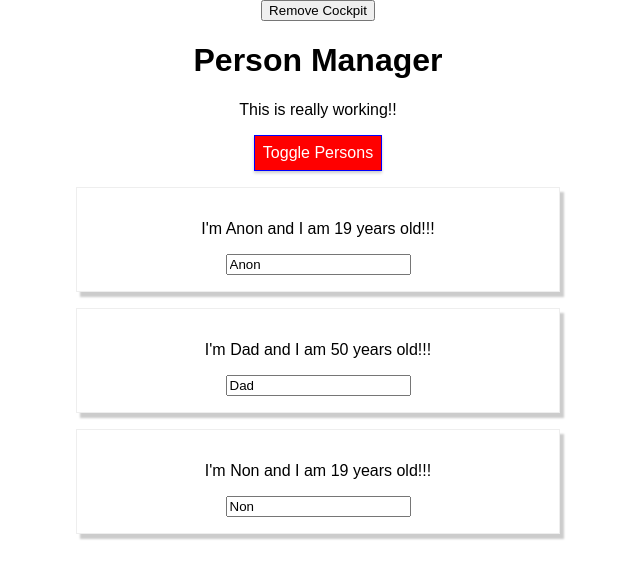
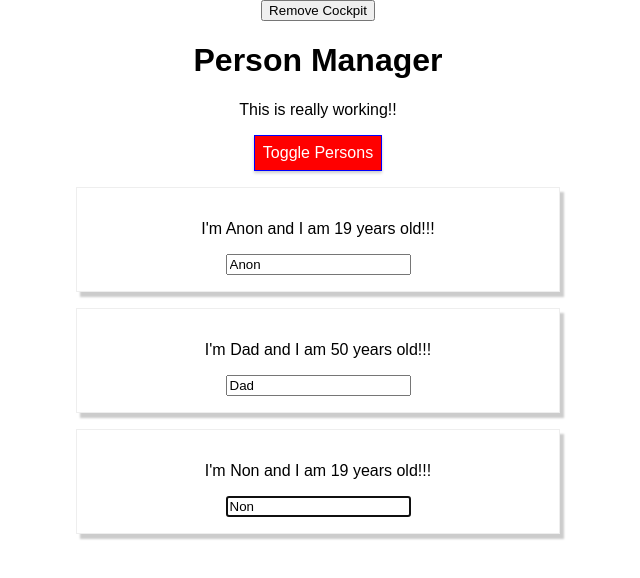
Before and after one commit to AlphaNiner1415/react-tutorial, a React app in the folder react-complete-guide/: page / in a window 1280 px wide. Both pictures are taken after a click on the button "Toggle Persons". Shown: the top 578 px of the page, without its empty margins (322-962 px from the left). Built offline with nearby package versions, Linux system fonts and the light colour scheme.

Commit message:
ref property added to Person, causing focus on last input box

```diff
--- a/react-complete-guide/src/components/Persons/Person/Person.js
+++ b/react-complete-guide/src/components/Persons/Person/Person.js
@@ -8,6 +8,11 @@ import classes from './Person.css';
 
 //Finished, no need to split into smaller components
 class Person extends Component {
+
+  componentDidMount() {
+    this.inputElement.focus();
+  }
+
   render(){
     console.log('[Person.js] rendering....');
     return (
@@ -18,6 +23,7 @@ class Person extends Component {
         <p key="i2">{this.props.children}</p>
         <input
           key="i3"
+          ref={(inputEl) => {this.inputElement=inputEl}}
           type="text"
           onChange={this.props.changed}
           value={this.props.name}
```
